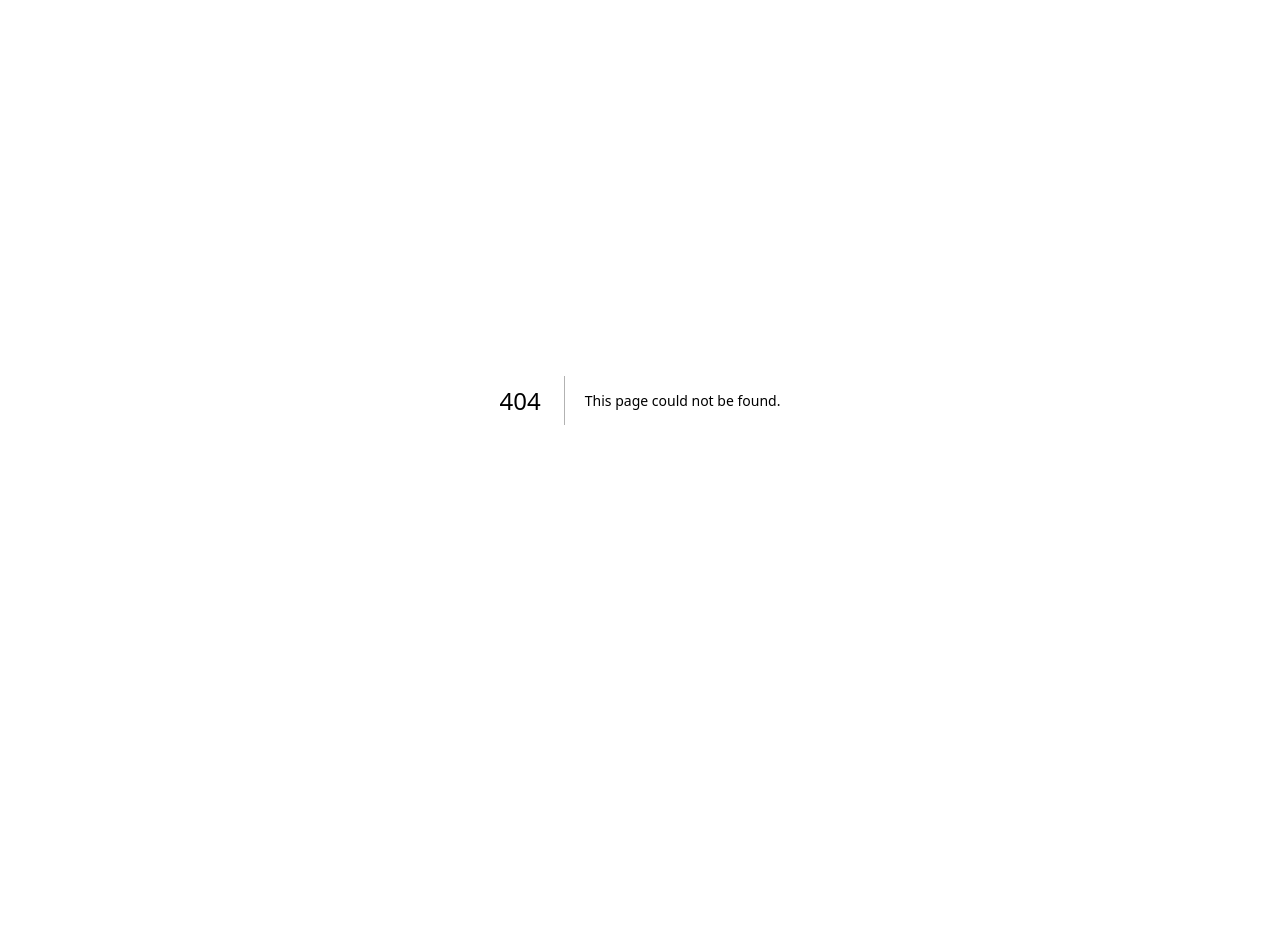
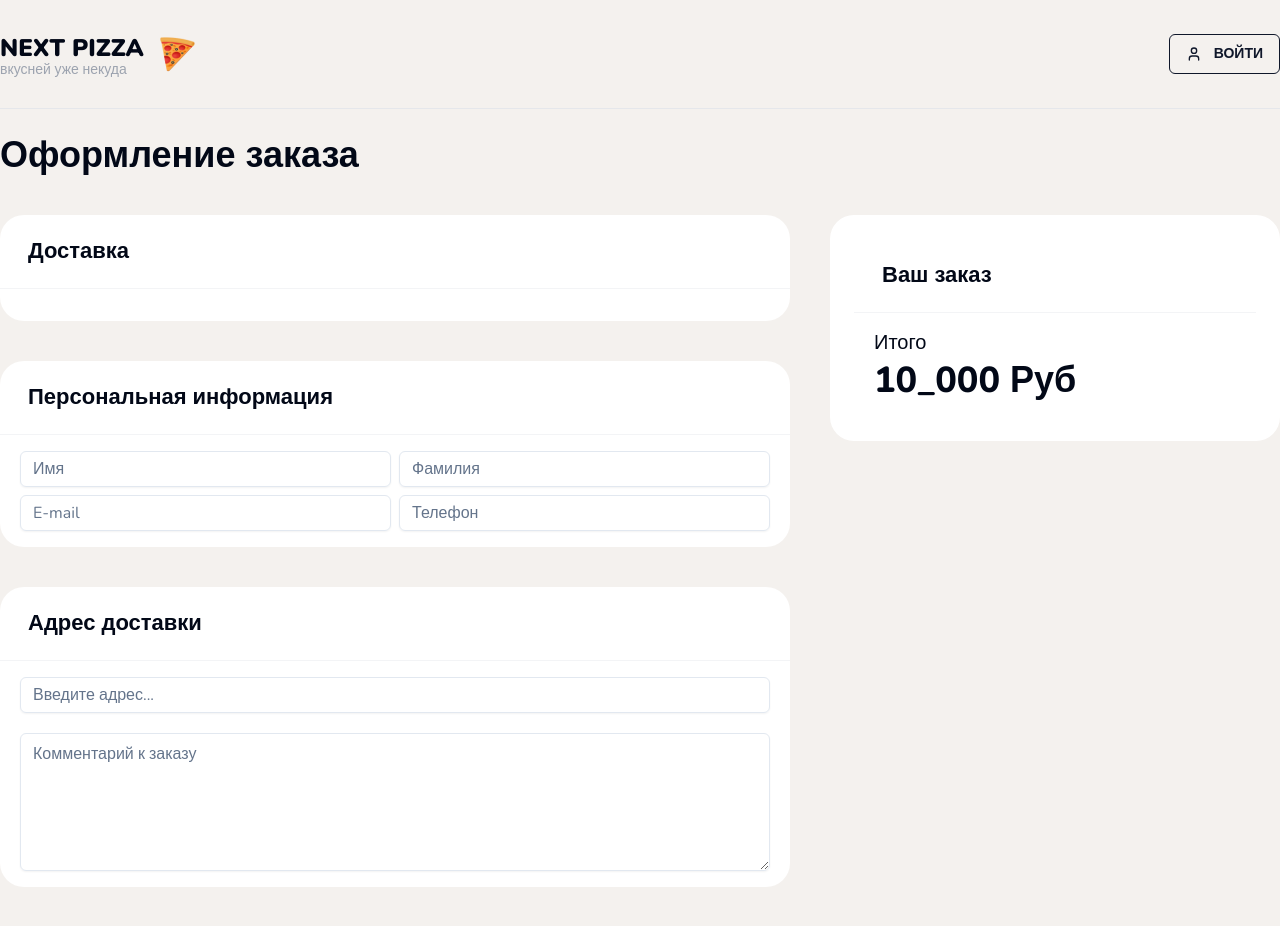
Before and after one commit to Kennynna/pizza-next-new, a Next.js app: page /checkout in a window 1280 px wide. Before the commit this address had no page. Shown: the top 926 px of the page. Before the commit the page ends 800 px from the top, so only its background shows below. Built offline with nearby package versions, Linux system fonts and the light colour scheme.

Commit message:
create checkout Page

```diff
--- /dev/null
+++ b/app/(checkout)/checkout/page.tsx
@@ -0,0 +1,67 @@
+import { Title, WhiteBlock } from '@/shared/components/shared'
+import { Input, Textarea } from '@/shared/components/ui'
+import React from 'react'
+
+interface Props {
+	className?: string
+}
+
+const Checkout: React.FC<Props> = ({ className }) => {
+	return (
+		<div className='mt-5'>
+			<Title
+				text='Оформление заказа'
+				className='font-extrabold mb-8 text-[36px]'
+			/>
+			<div className='flex gap-10'>
+				{/* Left */}
+				<div className='flex flex-col gap-10 flex-1 mb-20'>
+					<WhiteBlock title='Доставка'></WhiteBlock>
+
+					<WhiteBlock title='Персональная информация'>
+						<div className='grid grid-cols-2 gap-2'>
+							<Input name='firstName' placeholder='Имя' className='text-base' />
+							<Input
+								name='lastName'
+								placeholder='Фамилия'
+								className='text-base'
+							/>
+							<Input name='email' placeholder='E-mail' className='text-base' />
+							<Input
+								name='phone'
+								placeholder='Телефон'
+								className='text-base'
+								type='tel'
+							/>
+						</div>
+					</WhiteBlock>
+
+					<WhiteBlock title='Адрес доставки'>
+						<div className='flex flex-col gap-5'>
+							<Input
+								name='firstName'
+								placeholder='Введите адрес...'
+								className='text-base'
+							/>
+							<Textarea
+								rows={5}
+								className='text-base'
+								placeholder='Комментарий к заказу'
+							/>
+						</div>
+					</WhiteBlock>
+				</div>
+				{/* Right */}
+				<div className='w-[450px]'>
+					<WhiteBlock title='Ваш заказ' className='p-6 sticky top-4'>
+            <div className='flex flex-col gap-1'>
+                <span className='text-xl'>Итого</span>
+                <span className='text-4xl font-extrabold'>10_000 Руб</span>
+            </div>
+          </WhiteBlock>
+				</div>
+			</div>
+		</div>
+	)
+}
+export default Checkout
--- /dev/null
+++ b/app/(checkout)/layout.tsx
@@ -0,0 +1,23 @@
+import type { Metadata } from 'next'
+import { Header } from '@/shared/components/shared/header'
+import { Container } from '@/shared/components/shared/container'
+
+export const metadata: Metadata = {
+	title: 'Next Pizza | Корзина',
+	description: 'Generated by create next app',
+}
+
+export default async function CartLayout({
+	children,
+}: Readonly<{
+	children: React.ReactNode
+}>) {
+	return (
+		<main className='min-h-screen bg-[#F4F1EE]'>
+			<Container>
+				<Header hasSearch={false} hasCart={false} className='border-gray-200' />
+				{children}
+			</Container>
+		</main>
+	)
+}
--- /dev/null
+++ b/app/myeffect/useSet/page.tsx
@@ -0,0 +1,15 @@
+'use client'
+import { useSet } from 'react-use'
+const mySet = () =>{
+    // eslint-disable-next-line react-hooks/rules-of-hooks
+    const [set, { toggle }] = useSet(new Set());
+    return <div>
+        {/* eslint-disable-next-line react/no-unescaped-entities */}
+            Remove 'hello'
+
+        <button onClick={() => toggle('hello')}>Toggle hello</button>
+        <pre>{JSON.stringify(Array.from(set), null, 2)}</pre>
+    </div>
+}
+
+export default mySet
--- a/shared/components/shared/cart-button.tsx
+++ b/shared/components/shared/cart-button.tsx
@@ -8,13 +8,14 @@ import { useCartStore } from '@/shared/store'
 
 interface Props {
 	className?: string
+	hasCart: boolean
 }
 
-export const CartButton: React.FC<Props> = ({ className }) => {
-	const [totalAmount, loading, items] = useCartStore((state) => [
+export const CartButton: React.FC<Props> = ({ className, hasCart }) => {
+	const [totalAmount, loading, items] = useCartStore(state => [
 		state.totalAmount,
 		state.loading,
-		state.items
+		state.items,
 	])
 	return (
 		<CartDrawer>
@@ -27,6 +28,7 @@ export const CartButton: React.FC<Props> = ({ className }) => {
 					<b>Войти</b>
 				</Button>
 
+				{hasCart && (
 					<div className='flex items-center gap-3'>
 						<Button
 							loading={loading}
@@ -45,6 +47,7 @@ export const CartButton: React.FC<Props> = ({ className }) => {
 							/>
 						</Button>
 					</div>
+				)}
 			</div>
 		</CartDrawer>
 	)
--- a/shared/components/shared/header.tsx
+++ b/shared/components/shared/header.tsx
@@ -6,8 +6,15 @@ import Link from 'next/link'
 interface Props {
 	className?: string
 }
-
-export const Header: React.FC<Props> = ({ className }) => {
+interface Props {
+	hasSearch?: boolean
+	hasCart?: boolean
+}
+export const Header: React.FC<Props> = ({
+	className,
+	hasSearch = true,
+	hasCart = true,
+}) => {
 	return (
 		<header className={cn('border, border-b', className)}>
 			<Container className='flex items-center justify-between py-8'>
@@ -22,12 +29,12 @@ export const Header: React.FC<Props> = ({ className }) => {
 					</Link>
 					<Image src='/logo.png' alt='Logo' width={35} height={35} />
 				</div>
-
-				<div className='mx-10 flex-1'>
-					<SearchInput />
-				</div>
-
-				<CartButton />
+				{hasSearch && (
+					<div className='mx-10 flex-1'>
+						<SearchInput />
+					</div>
+				)}
+				<CartButton hasCart={hasCart} />
 			</Container>
 		</header>
 	)
--- a/shared/components/shared/index.ts
+++ b/shared/components/shared/index.ts
@@ -16,3 +16,4 @@ export { IngredientItem } from './ingredient-item'
 export { GroupVariants } from './group-variants'
 export { CartButton } from './cart-button'
 export { CartDrawer } from './cart-drawer'
+export {WhiteBlock} from './white-block'
--- /dev/null
+++ b/shared/components/shared/white-block.tsx
@@ -0,0 +1,31 @@
+import React from 'react';
+import { Title } from './title';
+import { cn } from '@/lib/utils';
+
+interface Props {
+  className?: string;
+  contentClassName?: string;
+  title?: string;
+  endAdornment?: React.ReactNode;
+}
+
+export const WhiteBlock: React.FC<React.PropsWithChildren<Props>> = ({
+  title,
+  endAdornment,
+  className,
+  contentClassName,
+  children,
+}) => {
+  return (
+    <div className={cn('bg-white rounded-3xl', className)}>
+      {title && (
+        <div className="flex items-center justify-between p-5 px-7 border-b border-gray-100">
+          <Title text={title} size="sm" className="font-bold" />
+          {endAdornment}
+        </div>
+      )}
+
+      <div className={cn('px-5 py-4', contentClassName)}>{children}</div>
+    </div>
+  );
+};
--- a/shared/components/ui/index.ts
+++ b/shared/components/ui/index.ts
@@ -8,3 +8,4 @@ export { Select } from './select'
 export { Skeleton } from './skeleton'
 export { Slider } from './slider'
 export { Sheet } from './sheet'
+export { Textarea } from './textarea'
--- /dev/null
+++ b/shared/components/ui/textarea.tsx
@@ -0,0 +1,24 @@
+import * as React from "react"
+
+import { cn } from "@/lib/utils"
+
+export interface TextareaProps
+  extends React.TextareaHTMLAttributes<HTMLTextAreaElement> {}
+
+const Textarea = React.forwardRef<HTMLTextAreaElement, TextareaProps>(
+  ({ className, ...props }, ref) => {
+    return (
+      <textarea
+        className={cn(
+          "flex min-h-[60px] w-full rounded-md border border-input bg-transparent px-3 py-2 text-sm shadow-sm placeholder:text-muted-foreground focus-visible:outline-none focus-visible:ring-1 focus-visible:ring-ring disabled:cursor-not-allowed disabled:opacity-50",
+          className
+        )}
+        ref={ref}
+        {...props}
+      />
+    )
+  }
+)
+Textarea.displayName = "Textarea"
+
+export { Textarea }
```
Also changed, not shown: app/(root)/page.tsx (+5 -3 lines). Lines whose indentation alone changed are shown as unchanged.
